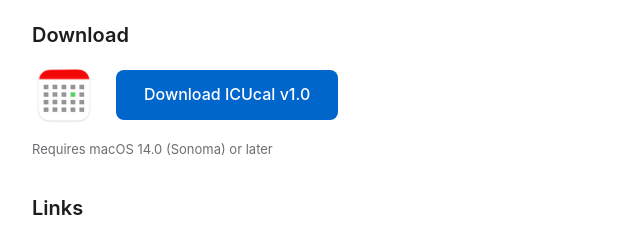
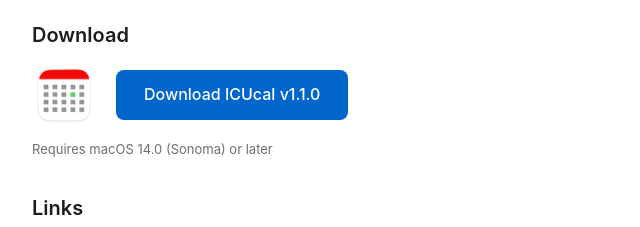
Before and after one commit to Dominiccarney/icucal-site, a plain HTML site: page index.html in a window 1280 px wide. Shown: the part 573-800 px from the top of the page, 272-912 px from the left. Drawn offline with Linux system fonts and the light colour scheme.

Commit message:
Update download link to v1.1.0

```diff
--- a/index.html
+++ b/index.html
@@ -81,7 +81,7 @@
     <h2>Download</h2>
     <div class="download-row">
         <img src="icon.png" alt="ICUcal app icon">
-        <a class="download-btn" href="https://github.com/Dominiccarney/ICUcal-releases/releases/download/v1.0.0/ICUcal-1.0.zip">Download ICUcal v1.0</a>
+        <a class="download-btn" href="https://github.com/Dominiccarney/ICUcal-releases/releases/download/v1.1.0/ICUcal-1.1.0.zip">Download ICUcal v1.1.0</a>
     </div>
     <p class="download-meta">Requires macOS 14.0 (Sonoma) or later</p>
 
```
